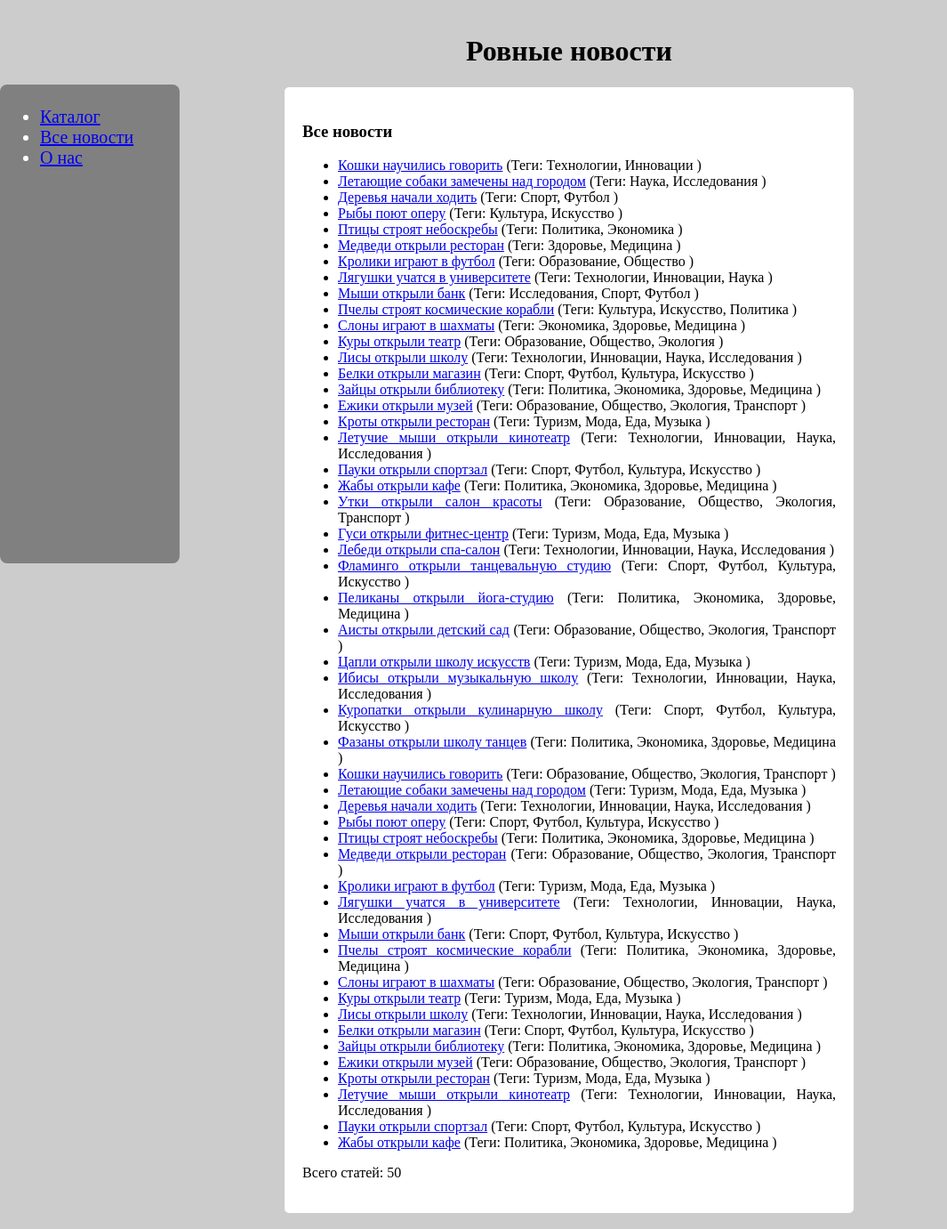
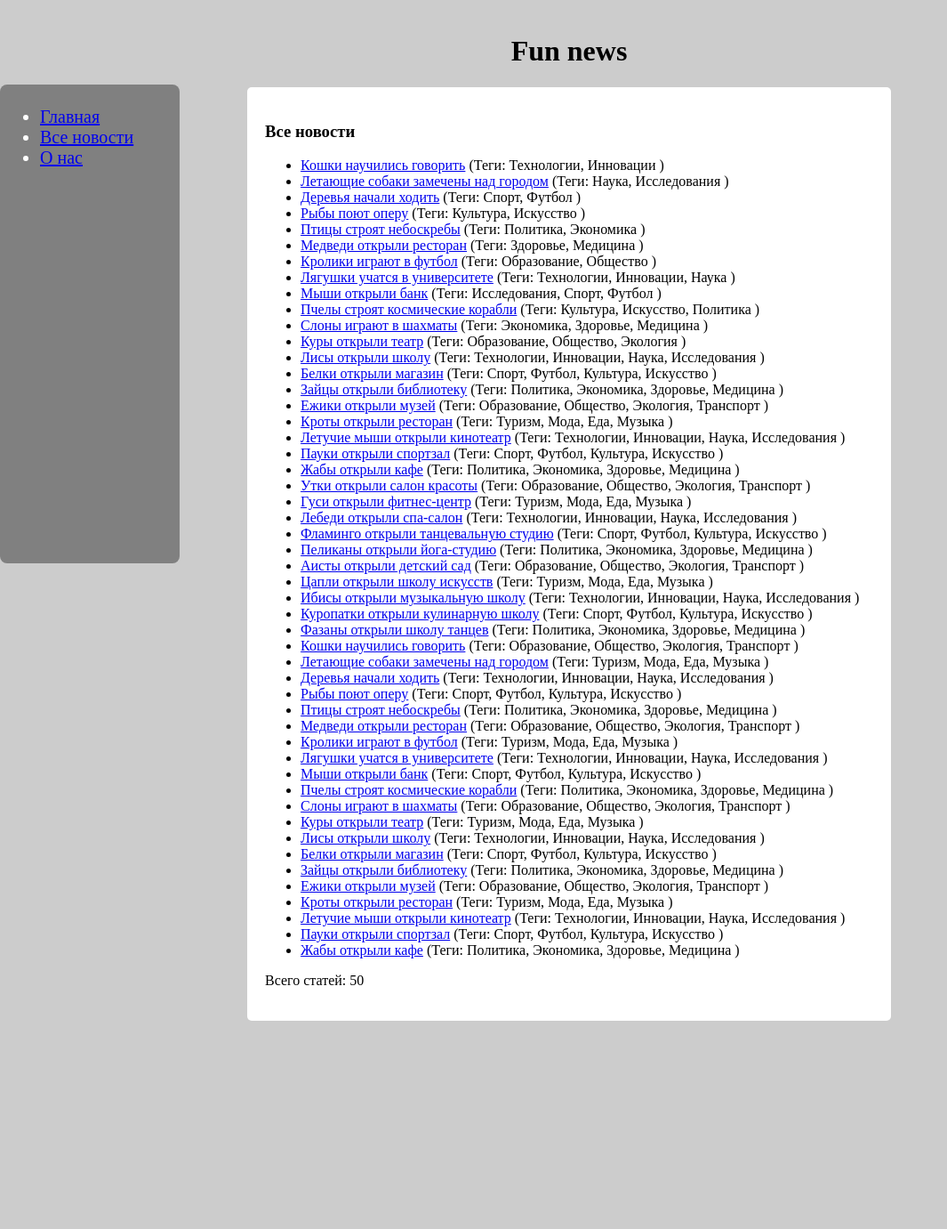
Before and after one commit to p95max/itg1, a Django app: page /news/all/ in a window 1280 px wide. Shown: the whole page at 89% size, without its empty margins (0-1065 px from the left). After the commit the page ends 1147 px from the top, so only its background shows below. Run offline with Django 5.2, Linux system fonts and the light colour scheme; data comes from the database, SQL or seed files in the repository; parts of the project's set-up code (start-up, migrations or seed data) failed here and were passed over.

Commit message:
some changes

```diff
--- a/dj_projects/itg/news/templates/news/all_news.html
+++ b/dj_projects/itg/news/templates/news/all_news.html
@@ -7,12 +7,12 @@
     <link rel="stylesheet" href="{% static 'css/style.css' %}">
 </head>
 <body>
-<h1>Ровные новости</h1>
+<h1>Fun news</h1>
 
 <div class="container">
     <nav class="menu">
         <ul>
-            <li><a href="{% url 'catalog' %}">Каталог</a></li>
+            <li><a href="{% url 'catalog' %}">Главная</a></li>
             <li><a href="{% url 'all_news' %}">Все новости</a></li>
             <li><a href="{% url 'about' %}">О нас</a></li>
         </ul>
--- a/dj_projects/itg/news/templates/news/catalog.html
+++ b/dj_projects/itg/news/templates/news/catalog.html
@@ -12,8 +12,6 @@
 <div class="container">
     <section class="menu">
         <ul>
-            <p> Меню навигации</p>
-            <li><a href="{% url 'catalog' %}">Каталог</a></li>
             <li><a href="{% url 'all_news' %}">Все новости</a></li>
             <li><a href="{% url 'about' %}">О нас</a></li>
         </ul>
--- a/dj_projects/itg/news/views.py
+++ b/dj_projects/itg/news/views.py
@@ -29,11 +29,13 @@ def article_detail(request, id):
 def about(request):
     context = {
         'title': 'О нас',
-        'description': 'Мы — команда проекта "Ровные новости", цель которого — предоставлять актуальные и интересные новости.',
+        'description': 'Мы — команда проекта "Fun news", цель которого — предоставлять актуальные и интересные новости.',
         'contacts': {
-            'email': 'info@rovnyenovosti.ru',
-            'phone': '+7 (123) 456-78-90',
-            'address': 'г. Москва, ул. Примерная, д. 10',
-        },
+            'email': 'info@fun_news.com',
+            'phone': '+8 (888) 888-88-88',
+            'address': 'г.Харьков, ул. Академика Павлова, д.10 офис 510',
+           },
+        "latitude": 49.9935,  # Харьков
+        "longitude": 36.2304
     }
     return render(request, 'news/about.html', context=context)
--- a/dj_projects/itg/static/css/style.css
+++ b/dj_projects/itg/static/css/style.css
@@ -33,7 +33,7 @@ h1 {
 }
 
 .news {
-    width: 50%;
+    width: 57%;
     margin-left: auto; /* Центрируем новости */
     margin-right: auto;
     text-align: justify;
```
Also changed, not shown: dj_projects/itg/news/templates/news/about.html (renamed from dj_projects/itg/news/templates/news/about_us.html, +22 -4 lines).
